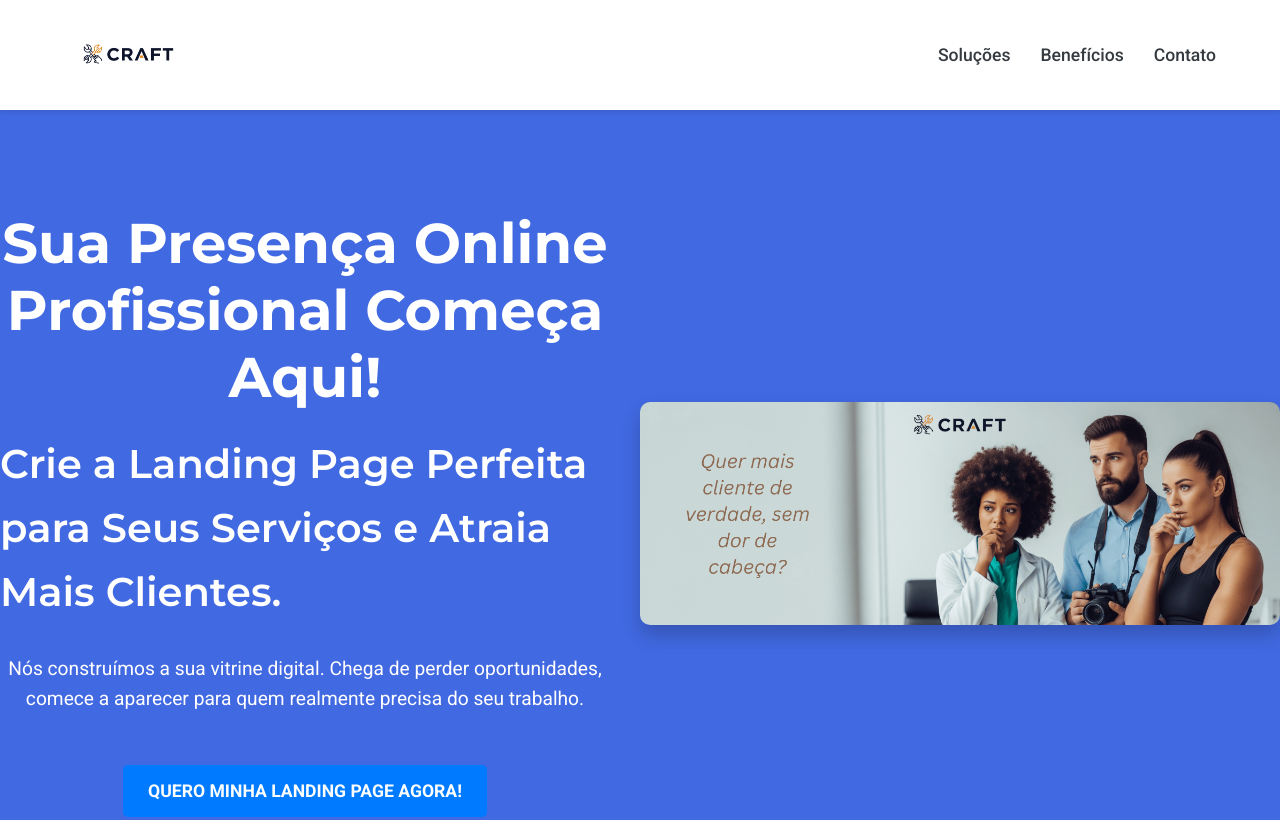
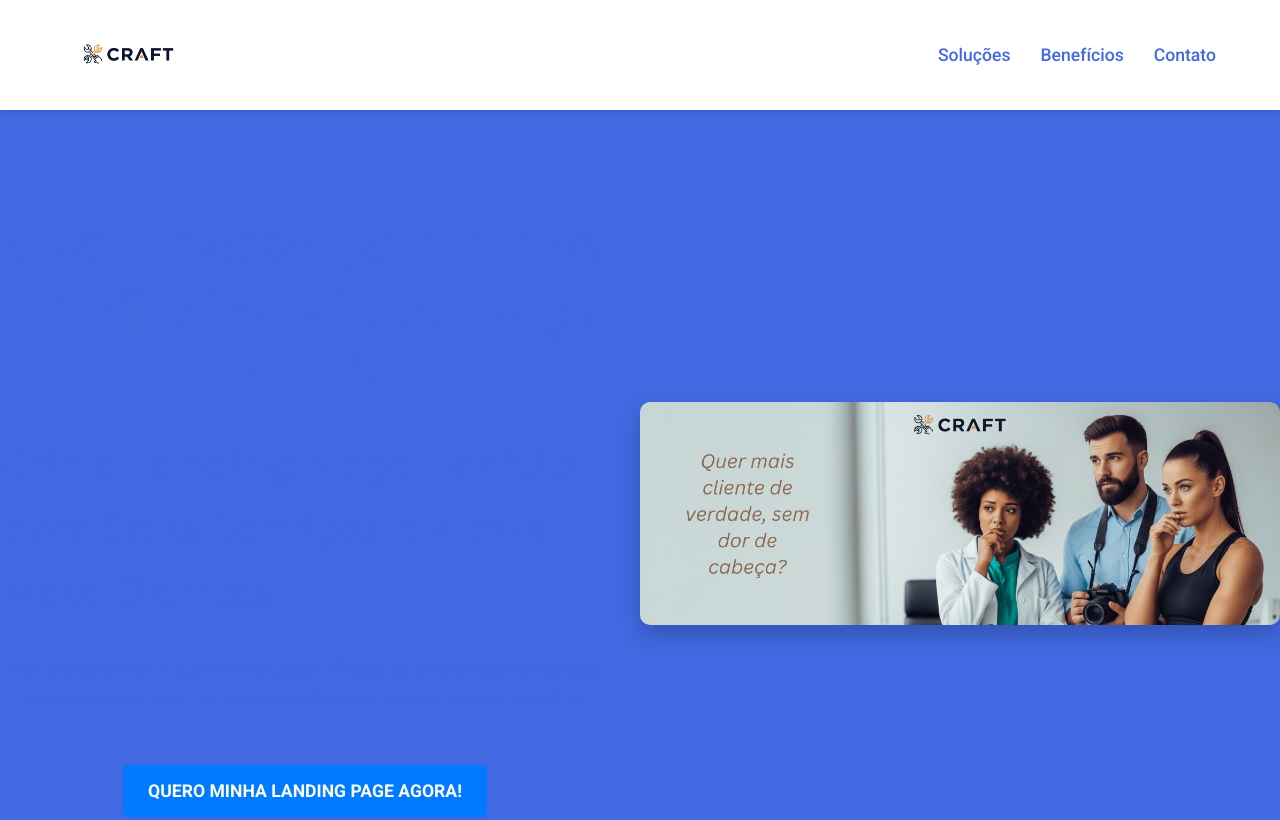
Before and after one commit to Montagemk/Agencia, a plain HTML site: page index.html in a window 1280 px wide. Shown: the top 820 px of the page. Drawn offline with Linux system fonts and the light colour scheme.

Commit message:
Update style.css

```diff
--- a/style.css
+++ b/style.css
@@ -164,7 +164,7 @@ header nav ul li {
 header nav ul li a {
     font-weight: 500;
     font-size: 1.1em;
-    color: var(--dark-color);
+    color: royalblue;
 }
 
 header nav ul li a:hover {
@@ -174,7 +174,7 @@ header nav ul li a:hover {
 /* Hero Section */
 
 .hero {
-    background-color: var(--dark-color); /* Fundo padrão escuro */
+    background-color: royalblue; /* Fundo padrão escuro */
     color: white; /* Garante que o texto padrão dentro do hero seja branco */
     padding: 80px 0;
     display: flex;
@@ -189,7 +189,7 @@ header nav ul li a:hover {
 .hero p {
     font-size: 1.2em;
     margin-bottom: 30px;
-    color: white; /* Adicionado para garantir o contraste */
+    color: royalblue; /* Adicionado para garantir o contraste */
 }
 
 .hero .container {
@@ -200,14 +200,14 @@ header nav ul li a:hover {
 }
 
 .hero h1 {
-    color: white;
+    color: royalblue;
     font-size: 3.5em;
     margin-bottom: 20px;
     line-height: 1.2;
 }
 
 .hero h2 {
-    color: white;
+    color: royalblue;
     font-size: 2.5em;
     margin-bottom: 30px;
     text-align: left;
```
